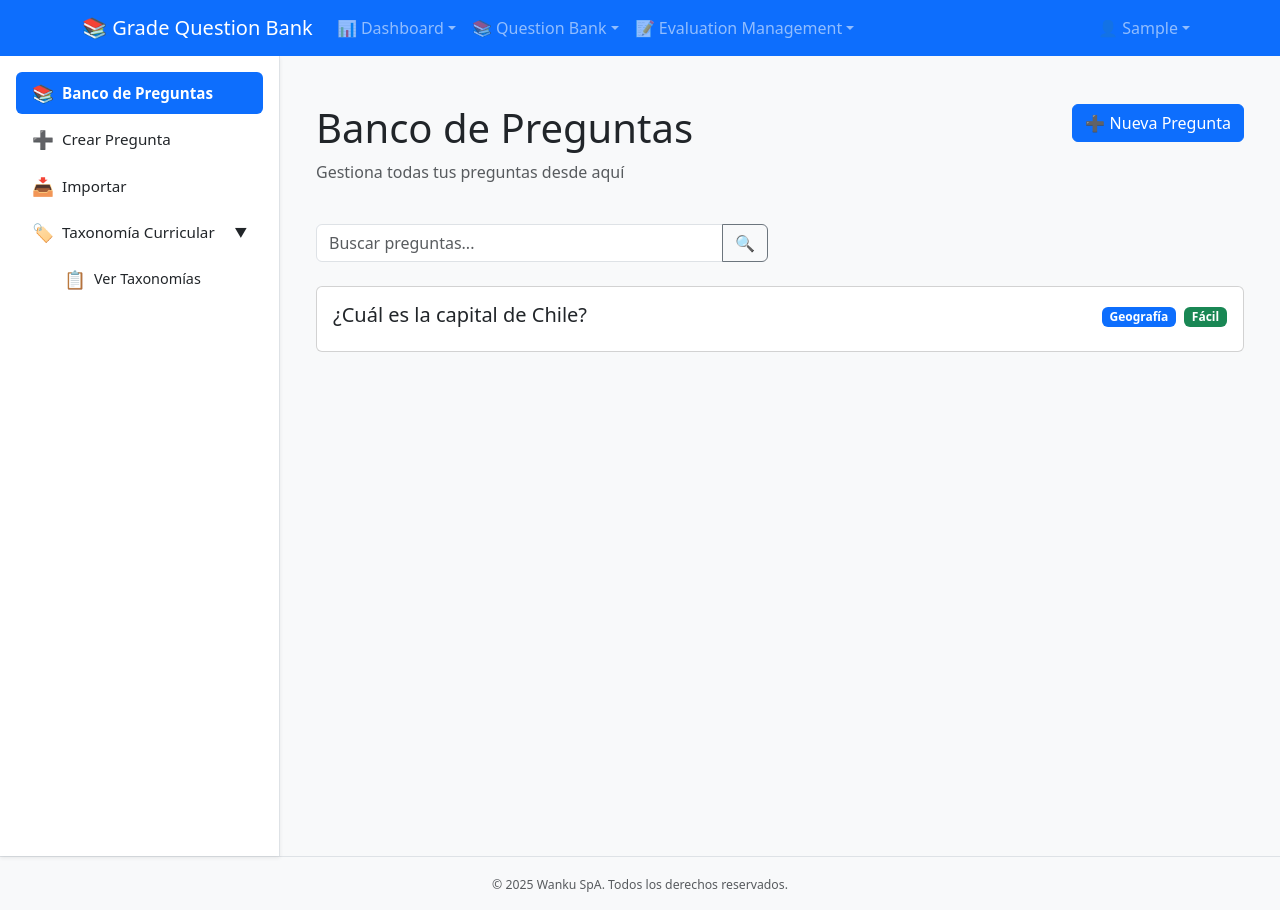
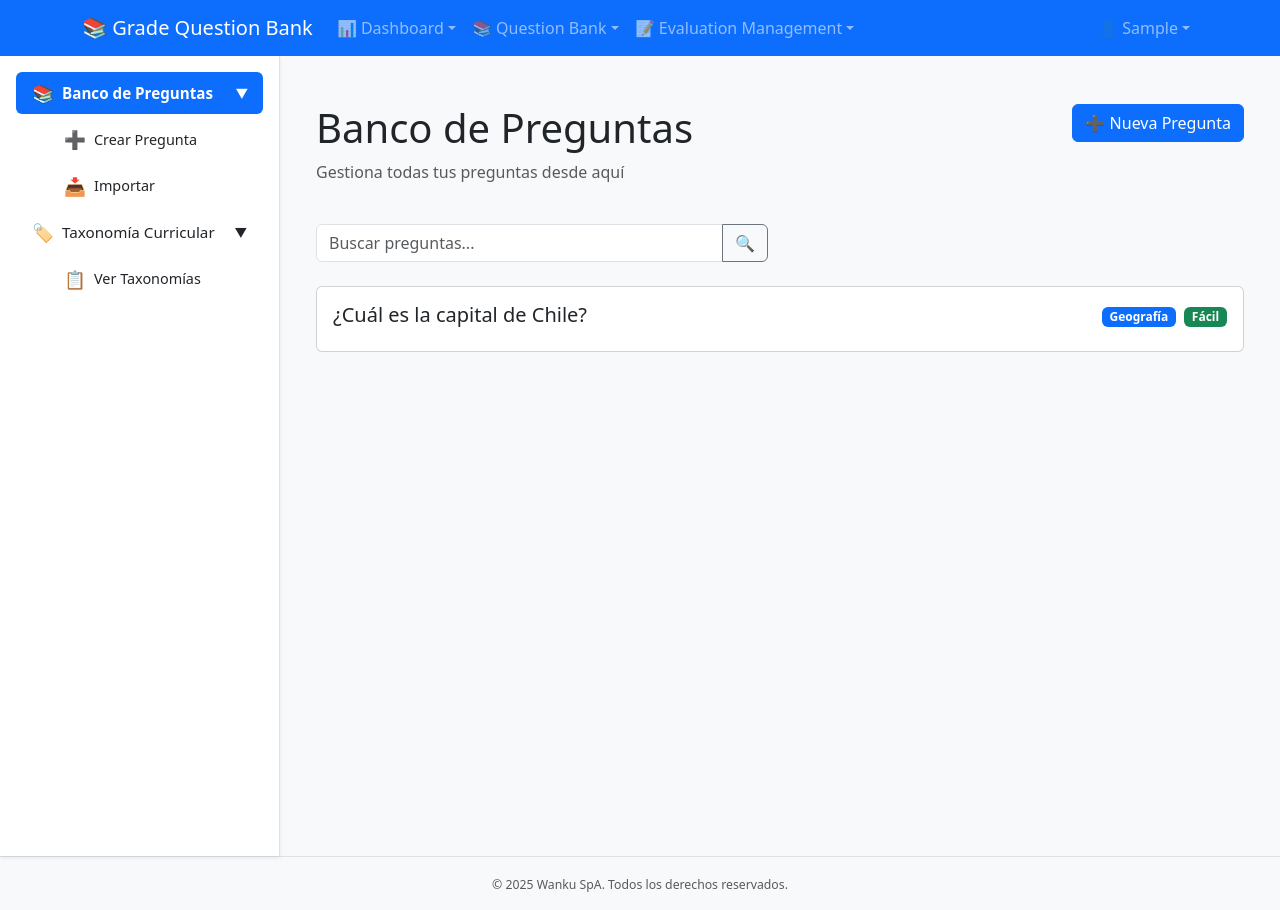
Before and after one commit to cmartinezs/grade, a Next.js app: page /questions-bank in a window 1280 px wide. Built offline with nearby package versions, Linux system fonts and the light colour scheme; sample sign-in values are in the browser's storage.

Commit message:
feat: Restructure qbMenu to nest children under 'Banco de Preguntas' for improved organization

```diff
--- a/src/app/questions-bank/layout.tsx
+++ b/src/app/questions-bank/layout.tsx
@@ -6,8 +6,8 @@ const qbMenu = [
   {
     label: 'Banco de Preguntas',
     icon: '📚',
-    href: '/questions-bank'
-  },
+    href: '/questions-bank',
+    children: [
       {
         label: 'Crear Pregunta',
         icon: '➕',
@@ -17,6 +17,8 @@ const qbMenu = [
         label: 'Importar',
         icon: '📥',
         href: '/questions-bank/import'
+      },
+    ]
   },
   {
     label: 'Taxonomía Curricular',
```
Lines whose indentation alone changed are shown as unchanged.
